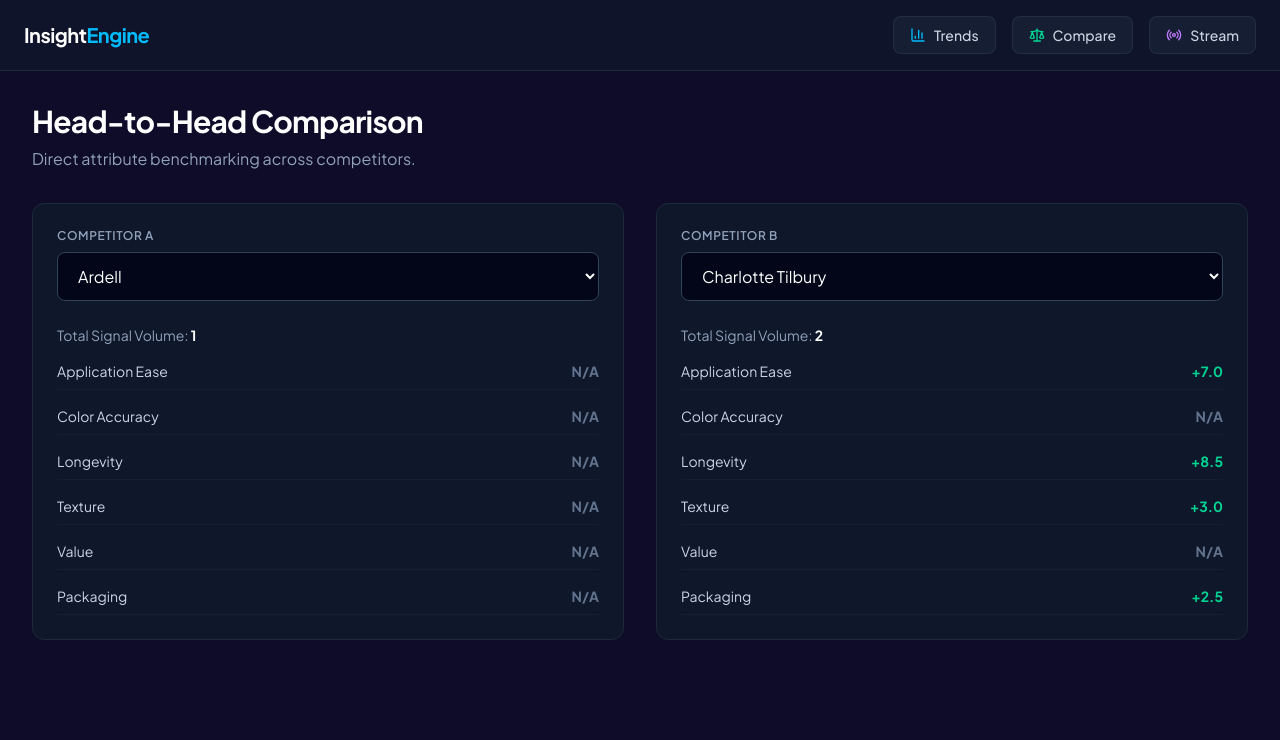
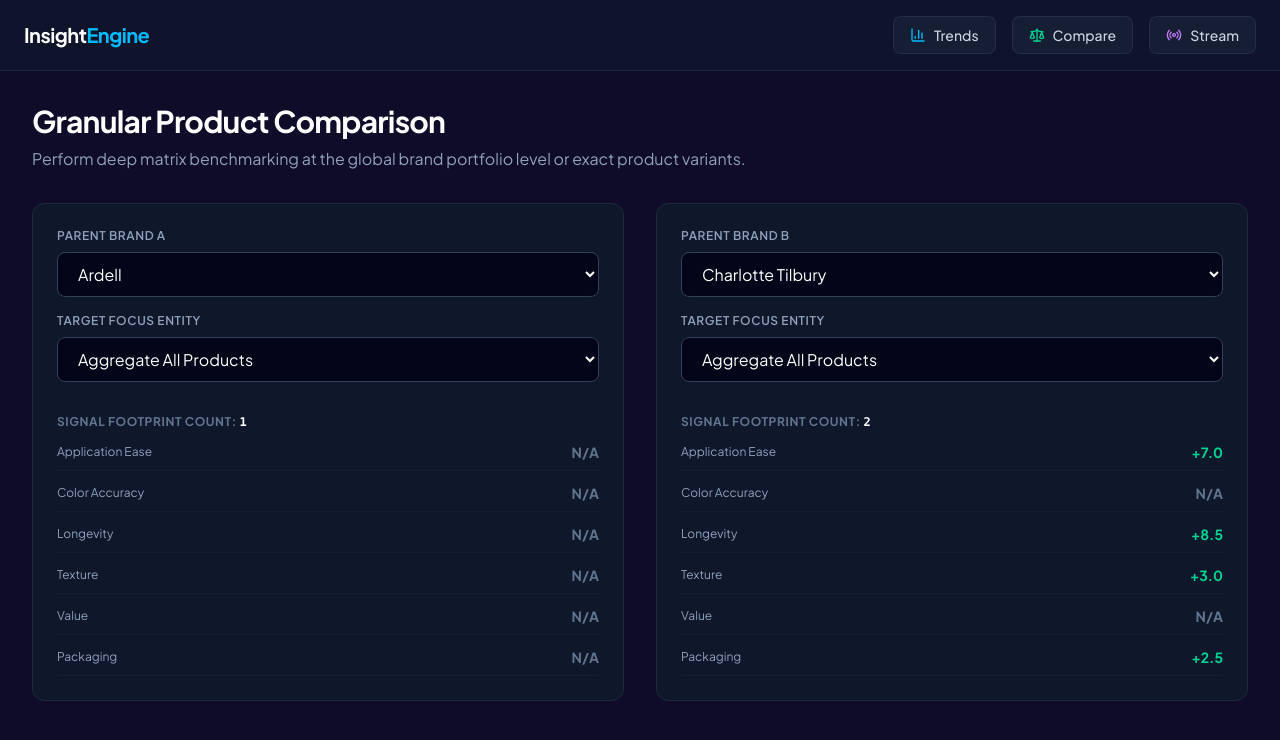
Before and after one commit to svantulder/BID, a Next.js app: page /compare in a window 1280 px wide. Shown: the top 740 px of the page. Built offline with nearby package versions, Linux system fonts and the light colour scheme.

Commit message:
Update page.tsx

```diff
--- a/app/compare/page.tsx
+++ b/app/compare/page.tsx
@@ -18,36 +18,20 @@
 }
 
 const BRAND_MAPPING: Record<string, string> = {
-  "loreal": "L'Oréal",
-  "l'oreal": "L'Oréal",
-  "l'oréal": "L'Oréal",
-  "l'oreal paris": "L'Oréal",
-  "l'oréal paris": "L'Oréal",
-  "maybelline": "Maybelline",
-  "maybelline new york": "Maybelline",
-  "elf": "e.l.f. Cosmetics",
-  "e.l.f.": "e.l.f. Cosmetics",
-  "elfcosmetics": "e.l.f. Cosmetics",
-  "charlotte tilbury": "Charlotte Tilbury",
-  "fenty": "Fenty Beauty",
-  "fenty beauty": "Fenty Beauty",
-  "rare beauty": "Rare Beauty",
-  "la prairie": "La Prairie",
-  "kylie": "Kylie Cosmetics",
-  "kylie cosmetics": "Kylie Cosmetics",
-  "rem beauty": "r.e.m. beauty",
-  "r.e.m. beauty": "r.e.m. beauty"
+  "loreal": "L'Oréal", "l'oreal": "L'Oréal", "l'oréal": "L'Oréal", "l'oreal paris": "L'Oréal", "l'oréal paris": "L'Oréal",
+  "maybelline": "Maybelline", "maybelline new york": "Maybelline",
+  "elf": "e.l.f. Cosmetics", "e.l.f.": "e.l.f. Cosmetics", "elfcosmetics": "e.l.f. Cosmetics",
+  "charlotte tilbury": "Charlotte Tilbury", "fenty": "Fenty Beauty", "fenty beauty": "Fenty Beauty",
+  "rare beauty": "Rare Beauty", "la prairie": "La Prairie", "kylie": "Kylie Cosmetics",
+  "kylie cosmetics": "Kylie Cosmetics", "rem beauty": "r.e.m. beauty", "r.e.m. beauty": "r.e.m. beauty"
 };
 
 const normalizeBrand = (brand: string): string => {
   if (!brand) return 'Unknown Brand';
   const lookup = brand.trim().toLowerCase();
   if (BRAND_MAPPING[lookup]) return BRAND_MAPPING[lookup];
-
   for (const [key, canonical] of Object.entries(BRAND_MAPPING)) {
-    if (lookup.includes(key) || key.includes(lookup)) {
-      return canonical;
-    }
+    if (lookup.includes(key) || key.includes(lookup)) return canonical;
   }
   return brand;
 };
@@ -56,27 +40,41 @@
   const rawData = entityData as Insight[];
 
   const normalizedData = useMemo(() => {
-    return rawData.map(item => ({
-      ...item,
-      brand_name: normalizeBrand(item.brand_name)
-    }));
+    return rawData.map(item => ({ ...item, brand_name: normalizeBrand(item.brand_name) }));
   }, [rawData]);
 
   const uniqueBrands = useMemo(() =>
     Array.from(new Set(normalizedData.map(d => d.brand_name))).sort(),
   [normalizedData]);
 
+  // Selections
   const [brandA, setBrandA] = useState<string>(uniqueBrands[0] || '');
+  const [productA, setProductA] = useState<string>('All');
+
   const [brandB, setBrandB] = useState<string>(uniqueBrands[1] || '');
+  const [productB, setProductB] = useState<string>('All');
+
+  // Derive associated child items for cascaded dropdown selections
+  const productsForA = useMemo(() => {
+    const list = normalizedData.filter(d => d.brand_name === brandA).map(d => d.product_name);
+    return ['All', ...Array.from(new Set(list))];
+  }, [brandA, normalizedData]);
+
+  const productsForB = useMemo(() => {
+    const list = normalizedData.filter(d => d.brand_name === brandB).map(d => d.product_name);
+    return ['All', ...Array.from(new Set(list))];
+  }, [brandB, normalizedData]);
 
   const attributesList = ["Application_Ease", "Color_Accuracy", "Longevity", "Texture", "Value", "Packaging"];
 
-  const computeBrandMetrics = (targetBrand: string) => {
-    const brandData = normalizedData.filter(d => d.brand_name === targetBrand);
-    if (!brandData.length) return null;
+  const computeMetrics = (targetBrand: string, targetProduct: string) => {
+    const subset = normalizedData.filter(d =>
+      d.brand_name === targetBrand && (targetProduct === 'All' || d.product_name === targetProduct)
+    );
+    if (!subset.length) return null;
 
     const stats: Record<string, { total: number; count: number }> = {};
-    brandData.forEach(insight => {
+    subset.forEach(insight => {
       insight.attributes?.forEach(attr => {
         if (!stats[attr.attribute]) stats[attr.attribute] = { total: 0, count: 0 };
         stats[attr.attribute].total += attr.sentiment_score;
@@ -89,42 +87,52 @@
       averages[attr] = stats[attr].total / stats[attr].count;
     });
 
-    return {
-      volume: brandData.length,
-      averages
-    };
+    return { volume: subset.length, averages };
   };
 
-  const metricsA = useMemo(() => computeBrandMetrics(brandA), [brandA, normalizedData]);
-  const metricsB = useMemo(() => computeBrandMetrics(brandB), [brandB, normalizedData]);
+  const metricsA = useMemo(() => computeMetrics(brandA, productA), [brandA, productA, normalizedData]);
+  const metricsB = useMemo(() => computeMetrics(brandB, productB), [brandB, productB, normalizedData]);
 
   return (
     <main className="p-8 max-w-7xl mx-auto space-y-8 w-full">
       <header>
-        <h1 className="text-3xl font-bold tracking-tight text-white mb-2">Head-to-Head Comparison</h1>
-        <p className="text-slate-400">Direct attribute benchmarking across competitors.</p>
+        <h1 className="text-3xl font-bold tracking-tight text-white mb-2">Granular Product Comparison</h1>
+        <p className="text-slate-400">Perform deep matrix benchmarking at the global brand portfolio level or exact product variants.</p>
       </header>
 
       <div className="grid grid-cols-1 md:grid-cols-2 gap-8">
-        {/* Competitor A Selection */}
-        <div className="bg-slate-900 border border-slate-800 p-6 rounded-xl">
-          <label className="block text-xs font-semibold text-slate-400 uppercase tracking-wider mb-2">Competitor A</label>
+        {/* Competitor Panel A */}
+        <div className="bg-slate-900 border border-slate-800 p-6 rounded-xl space-y-4">
+          <div>
+            <label className="block text-xs font-semibold text-slate-400 uppercase tracking-wider mb-2">Parent Brand A</label>
             <select
               value={brandA}
-            onChange={(e) => setBrandA(e.target.value)}
-            className="w-full bg-slate-950 border border-slate-700 text-white rounded-lg px-4 py-3 focus:outline-none focus:border-sky-500 mb-6"
+              onChange={(e) => { setBrandA(e.target.value); setProductA('All'); }}
+              className="w-full bg-slate-950 border border-slate-700 text-white rounded-lg px-4 py-2.5 focus:outline-none focus:border-sky-500"
             >
-            {uniqueBrands.map(b => <option key={`A-${b}`} value={b}>{b}</option>)}
+              {uniqueBrands.map(b => <option key={`A-brand-${b}`} value={b}>{b}</option>)}
             </select>
+          </div>
+
+          <div>
+            <label className="block text-xs font-semibold text-slate-400 uppercase tracking-wider mb-2">Target Focus Entity</label>
+            <select
+              value={productA}
+              onChange={(e) => setProductA(e.target.value)}
+              className="w-full bg-slate-950 border border-slate-700 text-white rounded-lg px-4 py-2.5 focus:outline-none focus:border-sky-500"
+            >
+              {productsForA.map(p => <option key={`A-prod-${p}`} value={p}>{p === 'All' ? 'Aggregate All Products' : p}</option>)}
+            </select>
+          </div>
 
           {metricsA && (
-            <div className="space-y-4">
-              <div className="text-sm text-slate-400">Total Signal Volume: <span className="font-bold text-white">{metricsA.volume}</span></div>
+            <div className="pt-4 space-y-3">
+              <div className="text-xs font-bold text-slate-500 uppercase tracking-wider">Signal Footprint Count: <span className="text-white font-mono">{metricsA.volume}</span></div>
               {attributesList.map(attr => {
                 const val = metricsA.averages[attr];
                 return (
-                  <div key={attr} className="flex justify-between items-center border-b border-slate-800/50 pb-2">
-                    <span className="text-sm text-slate-300">{attr.replace('_', ' ')}</span>
+                  <div key={attr} className="flex justify-between items-center border-b border-slate-800/40 pb-2">
+                    <span className="text-xs text-slate-400">{attr.replace('_', ' ')}</span>
                     <span className={`font-bold text-sm ${val > 0 ? 'text-emerald-400' : val < 0 ? 'text-rose-400' : 'text-slate-500'}`}>
                       {val !== undefined ? (val > 0 ? `+${val.toFixed(1)}` : val.toFixed(1)) : 'N/A'}
                     </span>
@@ -135,25 +143,38 @@
           )}
         </div>
 
-        {/* Competitor B Selection */}
-        <div className="bg-slate-900 border border-slate-800 p-6 rounded-xl">
-          <label className="block text-xs font-semibold text-slate-400 uppercase tracking-wider mb-2">Competitor B</label>
+        {/* Competitor Panel B */}
+        <div className="bg-slate-900 border border-slate-800 p-6 rounded-xl space-y-4">
+          <div>
+            <label className="block text-xs font-semibold text-slate-400 uppercase tracking-wider mb-2">Parent Brand B</label>
             <select
               value={brandB}
-            onChange={(e) => setBrandB(e.target.value)}
-            className="w-full bg-slate-950 border border-slate-700 text-white rounded-lg px-4 py-3 focus:outline-none focus:border-purple-500 mb-6"
+              onChange={(e) => { setBrandB(e.target.value); setProductB('All'); }}
+              className="w-full bg-slate-950 border border-slate-700 text-white rounded-lg px-4 py-2.5 focus:outline-none focus:border-purple-500"
             >
-            {uniqueBrands.map(b => <option key={`B-${b}`} value={b}>{b}</option>)}
+              {uniqueBrands.map(b => <option key={`B-brand-${b}`} value={b}>{b}</option>)}
             </select>
+          </div>
+
+          <div>
+            <label className="block text-xs font-semibold text-slate-400 uppercase tracking-wider mb-2">Target Focus Entity</label>
+            <select
+              value={productB}
+              onChange={(e) => setProductB(e.target.value)}
+              className="w-full bg-slate-950 border border-slate-700 text-white rounded-lg px-4 py-2.5 focus:outline-none focus:border-purple-500"
+            >
+              {productsForB.map(p => <option key={`B-prod-${p}`} value={p}>{p === 'All' ? 'Aggregate All Products' : p}</option>)}
+            </select>
+          </div>
 
           {metricsB && (
-            <div className="space-y-4">
-              <div className="text-sm text-slate-400">Total Signal Volume: <span className="font-bold text-white">{metricsB.volume}</span></div>
+            <div className="pt-4 space-y-3">
+              <div className="text-xs font-bold text-slate-500 uppercase tracking-wider">Signal Footprint Count: <span className="text-white font-mono">{metricsB.volume}</span></div>
               {attributesList.map(attr => {
                 const val = metricsB.averages[attr];
                 return (
-                  <div key={attr} className="flex justify-between items-center border-b border-slate-800/50 pb-2">
-                    <span className="text-sm text-slate-300">{attr.replace('_', ' ')}</span>
+                  <div key={attr} className="flex justify-between items-center border-b border-slate-800/40 pb-2">
+                    <span className="text-xs text-slate-400">{attr.replace('_', ' ')}</span>
                     <span className={`font-bold text-sm ${val > 0 ? 'text-emerald-400' : val < 0 ? 'text-rose-400' : 'text-slate-500'}`}>
                       {val !== undefined ? (val > 0 ? `+${val.toFixed(1)}` : val.toFixed(1)) : 'N/A'}
                     </span>
```
Lines whose indentation alone changed are shown as unchanged.
